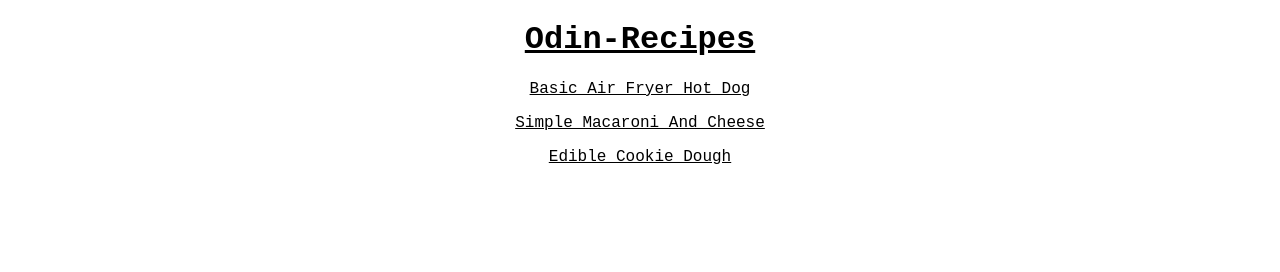
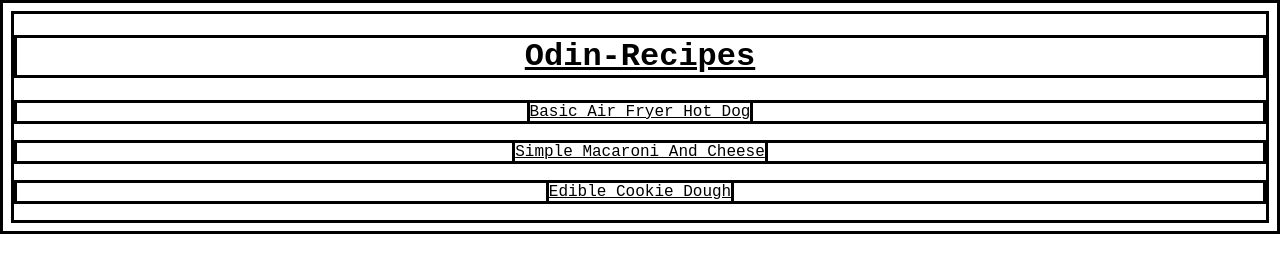
Before and after one commit to nadunvindy/Odin-Recipes, a plain HTML site: page index.html in a window 1280 px wide. Drawn offline with Linux system fonts and the light colour scheme.

Commit message:
Add a border to all elements in the homepage

```diff
--- a/recipes/styles.css
+++ b/recipes/styles.css
@@ -16,3 +16,7 @@
 .Recipes{
     text-align: center;
 }
+
+*{
+    border: 3px solid black;
+}
```
